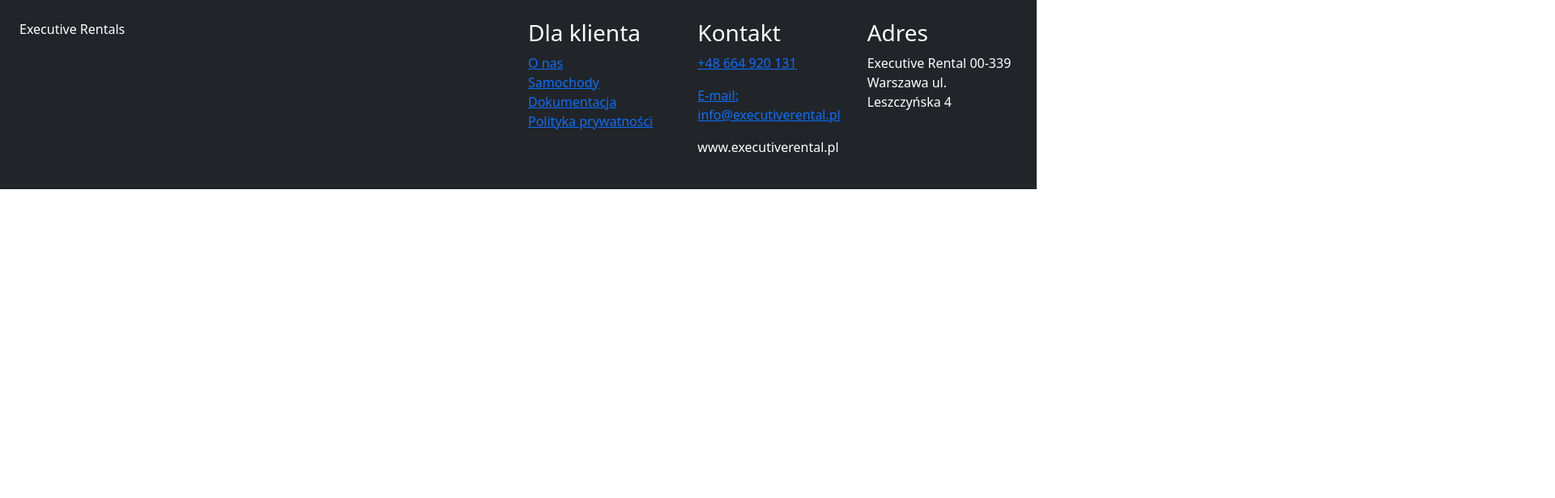
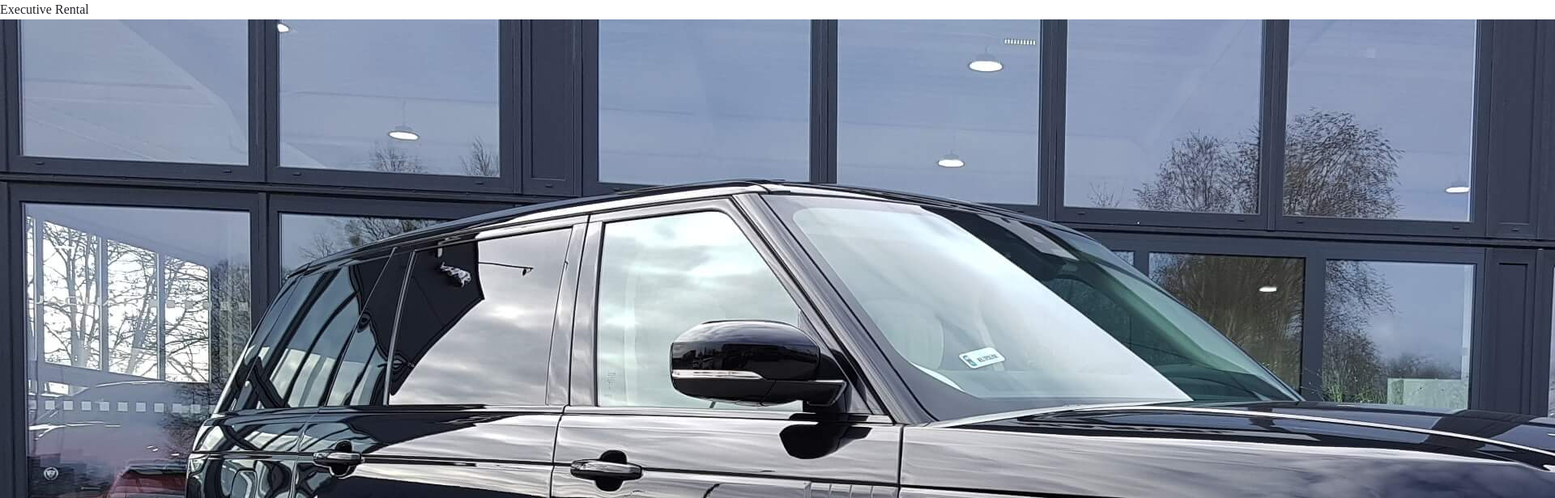
Before and after one commit to szych111/exec-rentals, a website: page index.html in a window 1280 px wide. Shown: the top 616 px of the page at 81% size, 1920 px wide, since content can reach past the window. Drawn offline with nearby package versions, Linux system fonts and the light colour scheme; files that its build step writes are made by us from their sources; a web font is replaced by a local one.

Commit message:
home content

```diff
--- a/index.html
+++ b/index.html
@@ -11,13 +11,25 @@
       crossorigin="anonymous"
     />
     <link rel="stylesheet" href="style.css" />
-    <title>Executive Rentals</title>
+    <link rel="stylesheet" href="https://use.typekit.net/kas3kns.css">
+    <title>Executive Rental</title>
   </head>
   <body>
+    <header>
+      <div class="logo">
+        Executive Rental
+      </div>
+    </header>
+    <div class="img-responsive">
+      <img src="/images/1.jpg" alt="Range Rover Autobiography">
+    </div>
+    <p>
+      Wypożyczalnia samochodów Executive Rental to profesjonalny i rzetelny dostawca usług wynajmu samochodów typu SUV.
+    </p>
     <footer class="bg-dark text-white">
       <div class="row p-4">
         <div class="col-6">
-          <p>Executive Rentals</p>
+          <p class="logo">Executive Rentals</p>
         </div>
         <div class="col-6">
           <div class="row">
@@ -32,7 +44,7 @@
               <h3>Kontakt</h3>
               <p><a href="tel:+48664920131">+48 664 920 131</a></p>
               <p>
-                <a href="mailto:info@executiverental.pl"
+                <a class="text-decoration-none" href="mailto:info@executiverental.pl"
                   >E-mail: info@executiverental.pl</a>
               </p>
               <p>www.executiverental.pl</p>
@@ -40,7 +52,9 @@
             <div class="col-lg-4">
               <h3>Adres</h3>
               <address>
-                Executive Rental 00-339 Warszawa ul. Leszczyńska 4
+                Executive Rental<br>
+                00-339 Warszawa<br>
+                ul. Leszczyńska 4
               </address>
             </div>
           </div>
--- a/styles/style.scss
+++ b/styles/style.scss
@@ -0,0 +1,12 @@
+body {
+    font-family: 'Roboto Condensed Light Italic';
+}
+
+.logo {
+    font-family: 'Telford Hollow'
+}
+
+a {
+    text-decoration: none;
+    color: inherit;
+}
```
Also changed, not shown: styles/style.css, 1 other file.
